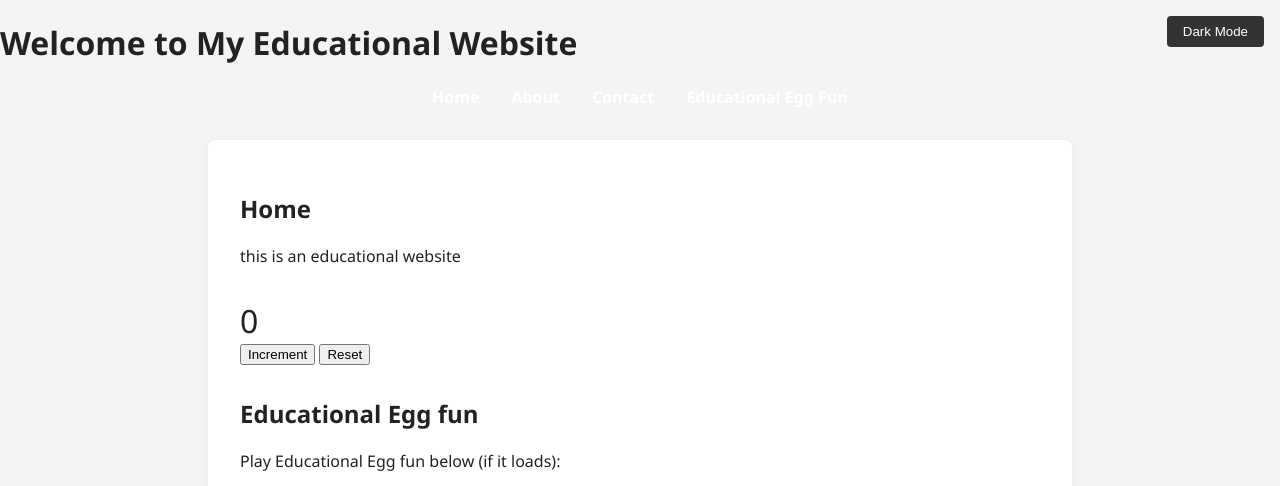
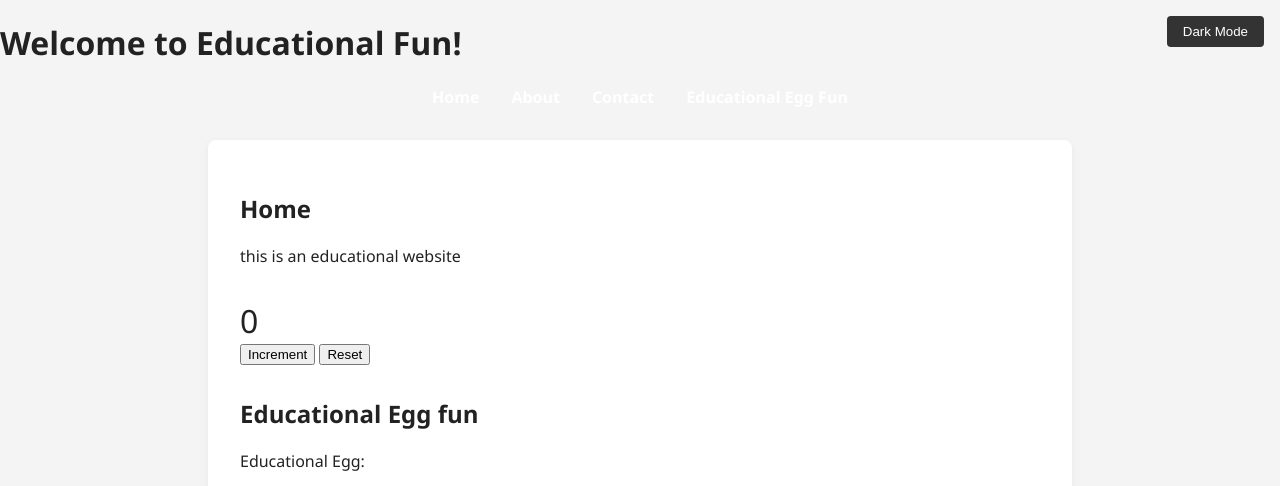
Before and after one commit to ChildOfEvilLarry/buttonwebsitething, a plain HTML site: page index.html in a window 1280 px wide. Shown: the top 486 px of the page. Drawn offline with Linux system fonts and the light colour scheme.

Commit message:
Update index.html

```diff
--- a/index.html
+++ b/index.html
@@ -9,7 +9,7 @@
 <body>
     <button id="dark-mode-toggle">Dark Mode</button>
     <header>
-        <h1>Welcome to My Educational Website</h1>
+        <h1>Welcome to Educational Fun!</h1>
         <nav>
             <ul>
                 <li><a href="#home">Home</a></li>
@@ -32,7 +32,7 @@
         </section>
         <section id="educational-egg-fun">
             <h2>Educational Egg fun</h2>
-            <p>Play Educational Egg fun below (if it loads):</p>
+            <p>Educational Egg:</p>
             <iframe src="https://shellshock.io/" width="100%" height="600" style="border:1px solid #ccc; border-radius:8px;" allowfullscreen></iframe>
         </section>
 
```
